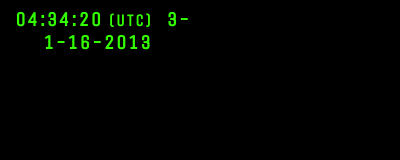
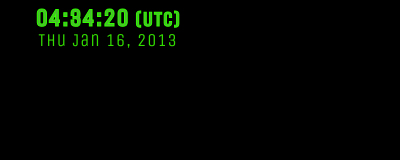
Before and after one commit to caseymhunt/utc-clock-extension, a browser extension: page popup.html in a window 400 px wide. Drawn offline with nearby package versions, Linux system fonts and the light colour scheme.

Commit message:
styling & date added
CSS styling edited & date added

** still to add: option for AM/PM format

```diff
--- a/popup.html
+++ b/popup.html
@@ -4,19 +4,22 @@
 		<style>
 			body {
 				text-align: center;
-				width: 185px;
+				width: 200px;
 				background: #000;
 			}
-			div { }
 			#time, #date {
 				text-align: center;
-				color: #33ff00;
-				margin: .25em;
 				font-family: 'Unica One', cursive;
+				letter-spacing: 1px;
+				line-height: 20px;
+			}
+			#time {
 				font-weight: bold;
-				font-size: 20px;
-				letter-spacing: 2px;
-			}
+				color: #4AB92F;
+				-webkit-text-stroke: 1px #3f0;
+				font-size: 24px;
+				}
+			#date { color: #3d0; font-size: 18px; }
 		</style>
 		<link href='http://fonts.googleapis.com/css?family=Unica+One' rel='stylesheet' type='text/css'>
 	</head>
@@ -24,7 +27,7 @@
 	<script src="popup.js"></script>
 
 	<body>
-		<span id="time">Value<small> (UTC)</small></span>
+		<span id="time">Value<small> (UTC)</small></span><br />
 		<span id="date">Value</span>
 	</body>
 </html>
--- a/popup.js
+++ b/popup.js
@@ -1,13 +1,17 @@
+var months = ["Jan", "Feb", "Mar", "Apr", "May", "Jun", "Jul", "Aug", "Sep", "Oct", "Nov", "Dec"]
+var days = ["Mon", "Tue", "Wed", "Thu", "Fri", "Sat", "Sun"]
+
 function clockWrite() {
+	//Set all the time variables
 	var d = new Date(),
 	h = d.getUTCHours(),
 	m = d.getUTCMinutes(),
 	s = d.getUTCSeconds();
 
-	//Need to set day of the week & month to array & display that
+	//Set all the date variables
 	day	= d.getUTCDay(),
 	date = d.getUTCDate(),
-	month = d.getUTCMonth() + 1,
+	month = d.getUTCMonth(),
 	year = d.getUTCFullYear();
 
 	h = (h < 10 ? '0' : '') + h;
@@ -15,7 +19,7 @@ function clockWrite() {
 	s = (s < 10 ? '0' : '') + s;
 
 	utctime = (h + ':' + m + ':' + s);
-	utcdate = (day + '-' + month + '-' + date + '-' + year);
+	utcdate = (days[day] + ' ' + months[month] + ' ' + date + ', ' + year);
 
 	document.getElementById("time").firstChild.nodeValue = utctime;
 	document.getElementById("date").firstChild.nodeValue = utcdate;
```
